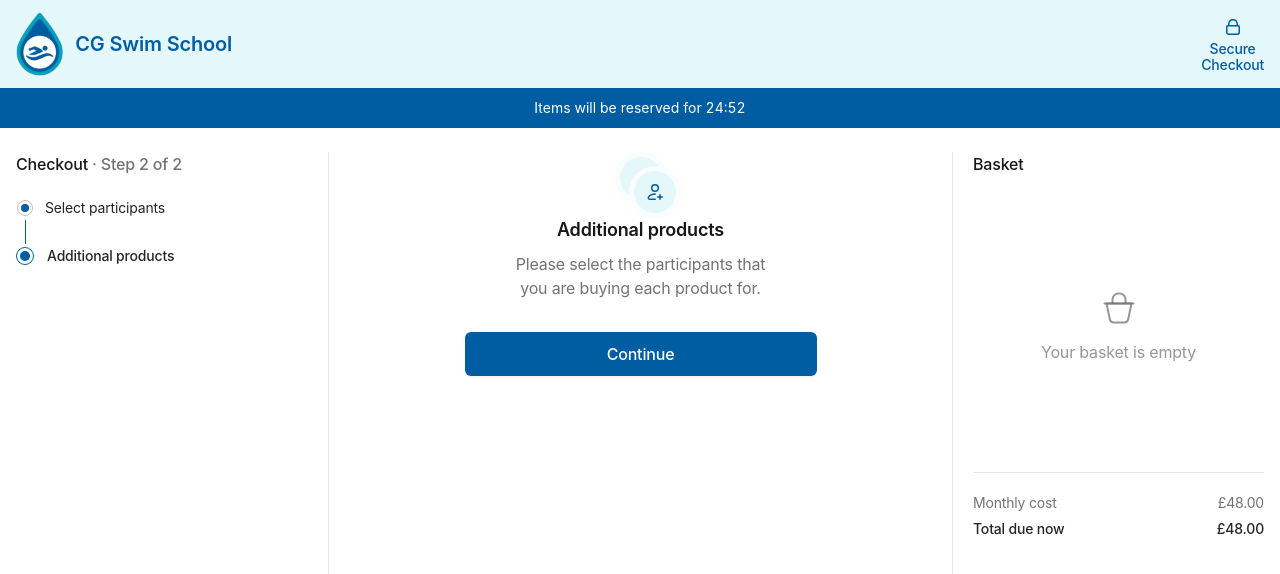
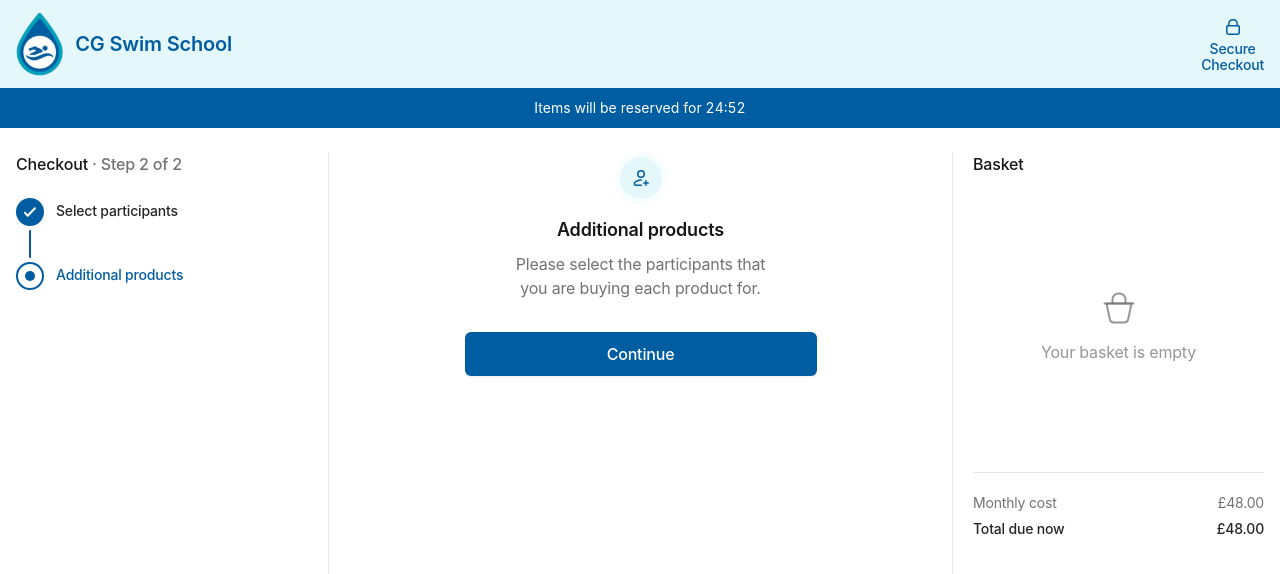
Before and after one commit to 2ne/shop, a React (Vite) app: page /Checkout in a window 1280 px wide. Both pictures are taken after a click on the button "Continue". Shown: the top 574 px of the page. Built offline with nearby package versions, Linux system fonts and the light colour scheme.

Commit message:
custom steps component

```diff
--- a/src/components/checkout/checkout-02-additional-products.tsx
+++ b/src/components/checkout/checkout-02-additional-products.tsx
@@ -181,13 +181,7 @@ const CheckoutAdditionalProducts = forwardRef<
         title="Additional products"
         subtitle="Please select the participants that you are buying each product for."
         icon={
-          <svg
-            width="24"
-            height="24"
-            fill="none"
-            viewBox="0 0 24 24"
-            className="w-[3.25rem] h-[3.25rem] p-[calc(0.5rem+1px)] rounded-full bg-primary text-primary_text border-[5px] border-white/75"
-          >
+          <svg width="24" height="24" fill="none" viewBox="0 0 24 24">
             <circle
               cx="12"
               cy="8"
--- /dev/null
+++ b/src/components/checkout/checkout-custom-steps.tsx
@@ -0,0 +1,136 @@
+import React from "react";
+
+interface Step {
+  title: string;
+}
+
+interface CheckoutStepsProps {
+  currentStep: number;
+  furthestStep: number;
+  steps: Step[];
+  handleStepClick: (stepIndex: number) => void;
+}
+
+function classNames(...classes: string[]) {
+  return classes.filter(Boolean).join(" ");
+}
+
+const CustomSteps: React.FC<CheckoutStepsProps> = ({
+  currentStep,
+  furthestStep,
+  steps,
+  handleStepClick,
+}) => {
+  return (
+    <nav aria-label="Progress">
+      <ol role="list" className="overflow-hidden">
+        {steps.map((step, index) => {
+          const isActive = index === currentStep;
+          const isCompleted = index < furthestStep;
+
+          return (
+            <li
+              key={index}
+              className={classNames(
+                index !== steps.length - 1 ? "pb-8" : "",
+                "relative"
+              )}
+            >
+              {isCompleted ? (
+                <>
+                  {index !== steps.length - 1 ? (
+                    <div
+                      className="absolute left-3.5 top-8 rounded-full -ml-px mt-0.5 bottom-0.5 w-0.5 bg-interactive"
+                      aria-hidden="true"
+                    />
+                  ) : null}
+                  <a
+                    href="#"
+                    className="relative flex items-start group"
+                    onClick={(e) => {
+                      e.preventDefault();
+                      handleStepClick(index);
+                    }}
+                  >
+                    <span className="flex items-center h-8">
+                      <span className="relative z-10 flex items-center justify-center transition-colors rounded-full w-7 h-7 bg-interactive group-hover:bg-interactive/90">
+                        <svg
+                          width="24"
+                          height="24"
+                          viewBox="0 0 24 24"
+                          fill="none"
+                          xmlns="http://www.w3.org/2000/svg"
+                          className="text-white w-7 h-7"
+                          aria-hidden="true"
+                        >
+                          <path
+                            d="M7.75 12.75L10 15.25L16.25 8.75"
+                            stroke="currentColor"
+                            strokeWidth="1.75"
+                            strokeLinecap="round"
+                            strokeLinejoin="round"
+                          ></path>
+                        </svg>
+                      </span>
+                    </span>
+                    <span className="flex min-w-0 ml-3 items-center h-[calc(2rem-3px)]">
+                      <span className="text-sm font-medium">{step.title}</span>
+                    </span>
+                  </a>
+                </>
+              ) : isActive ? (
+                <>
+                  {index !== steps.length - 1 ? (
+                    <div
+                      className="absolute left-3.5 top-8 rounded-full -ml-px mt-0.5 bottom-0.5 w-0.5 bg-neutral-300"
+                      aria-hidden="true"
+                    />
+                  ) : null}
+                  <a
+                    href="#"
+                    className="relative flex items-start group"
+                    aria-current="step"
+                  >
+                    <span className="flex items-center h-8" aria-hidden="true">
+                      <span className="relative z-10 flex items-center justify-center bg-white border-2 rounded-full w-7 h-7 border-interactive">
+                        <span className="h-2.5 w-2.5 rounded-full bg-interactive" />
+                      </span>
+                    </span>
+                    <span className="flex min-w-0 ml-3 items-center h-[calc(2rem-3px)]">
+                      <span className="text-sm font-medium text-interactive">
+                        {step.title}
+                      </span>
+                    </span>
+                  </a>
+                </>
+              ) : (
+                <>
+                  {index !== steps.length - 1 ? (
+                    <div
+                      className="absolute left-3.5 top-8 rounded-full -ml-px mt-0.5 bottom-0.5 w-0.5 bg-neutral-300"
+                      aria-hidden="true"
+                    />
+                  ) : null}
+                  <a href="#" className="relative flex items-start group">
+                    <span className="flex items-center h-8" aria-hidden="true">
+                      <span className="relative z-10 flex items-center justify-center transition-colors bg-white border-2 rounded-full w-7 h-7 border-neutral-300 group-hover:border-neutral-400">
+                        <span className="h-2.5 w-2.5 rounded-full bg-transparent transition-colors group-hover:bg-neutral-300" />
+                      </span>
+                    </span>
+                    <span className="flex min-w-0 ml-3 items-center h-[calc(2rem-3px)]">
+                      <span className="text-sm font-medium text-neutral-500">
+                        {step.title}
+                      </span>
+                    </span>
+                  </a>
+                </>
+              )}
+            </li>
+          );
+        })}
+      </ol>
+    </nav>
+  );
+};
+
+export default CustomSteps;
--- a/src/components/checkout/checkout-steps.tsx
+++ b/src/components/checkout/checkout-steps.tsx
@@ -1,5 +1,5 @@
-import { Steps } from "antd";
 import React from "react";
+import CustomSteps from "./checkout-custom-steps";
 
 interface CheckoutStepsProps {
   currentStep: number;
@@ -30,17 +30,12 @@ const CheckoutSteps: React.FC<CheckoutStepsProps> = ({
             · Step {currentStep + 1} of {totalSteps}
           </span>
         </div>
-        <Steps
-          progressDot
-          direction="vertical"
-          size="small"
-          current={currentStep}
-          onChange={onStepClick}
-        >
-          {steps.map((step, index) => (
-            <Steps.Step key={index} title={step.title} />
-          ))}
-        </Steps>
+        <CustomSteps
+          currentStep={currentStep}
+          furthestStep={furthestStep}
+          steps={steps}
+          handleStepClick={handleStepClick}
+        />
       </div>
     </>
   );
```
